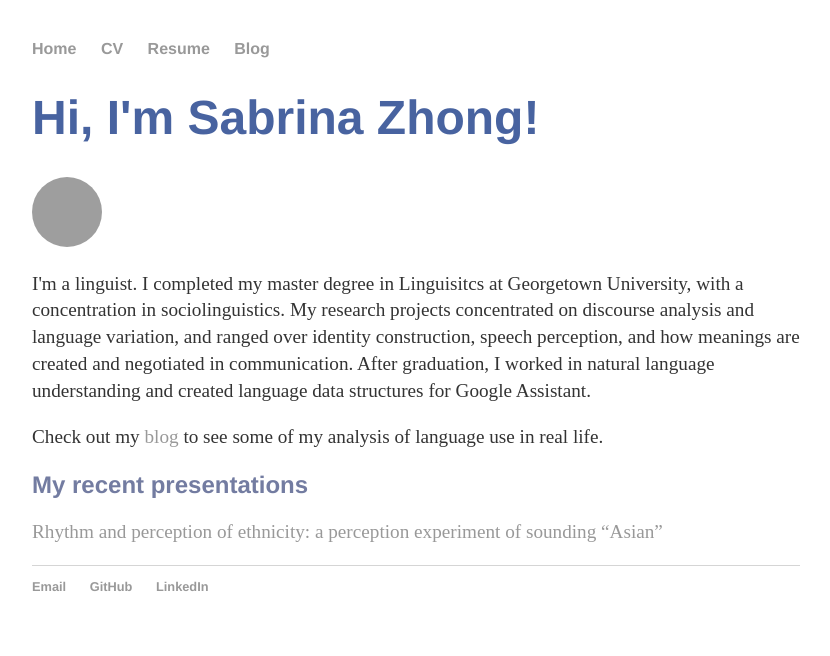
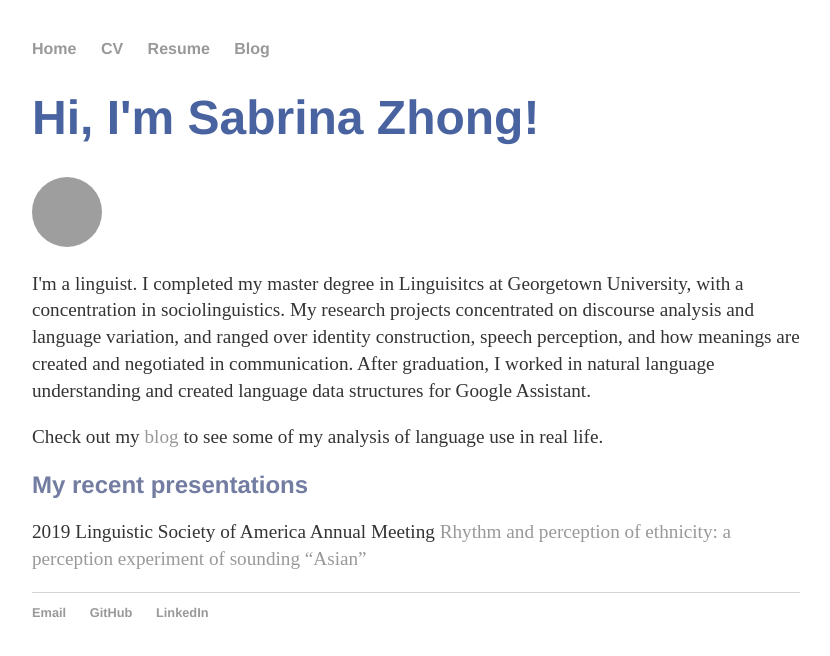
Before and after one commit to sabrinazhong/sabrinazhong.github.io, a Jekyll site: the page built from index.html, in a window 1280 px wide. Shown: the top 656 px of the page, without its empty margins (224-1054 px from the left). Built offline with Jekyll 4.4.1, drawn with Linux system fonts in a browser that asks for light colours; grey boxes are pictures that could not be loaded.

Commit message:
Update index.html

```diff
--- a/index.html
+++ b/index.html
@@ -14,5 +14,6 @@ title: Sabrina Zhong, Personal Website
 	   life. </p>
 
 	<h2>My recent presentations</h2>
-	<p><a href="/_presentations/2019-10-30-lsa.md"> Rhythm and perception of ethnicity: a perception experiment of sounding “Asian”</a>
+	<p>2019 Linguistic Society of America Annual Meeting<bv>
+	<a href="/_presentations/2019-10-30-lsa.md"> Rhythm and perception of ethnicity: a perception experiment of sounding “Asian”</a>
 </div><!-- /.blurb -->
```
